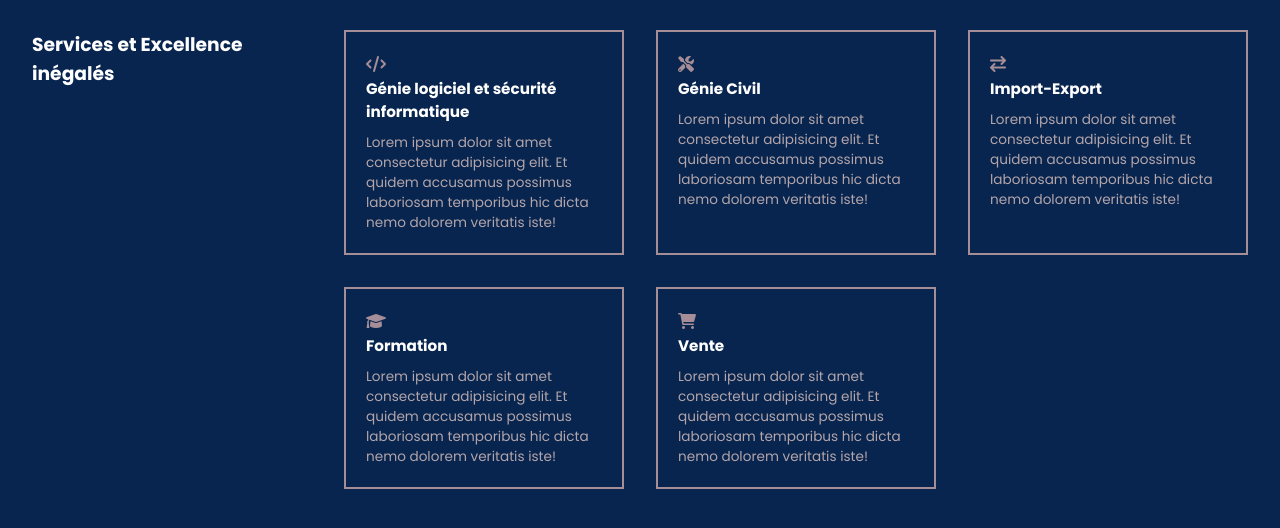
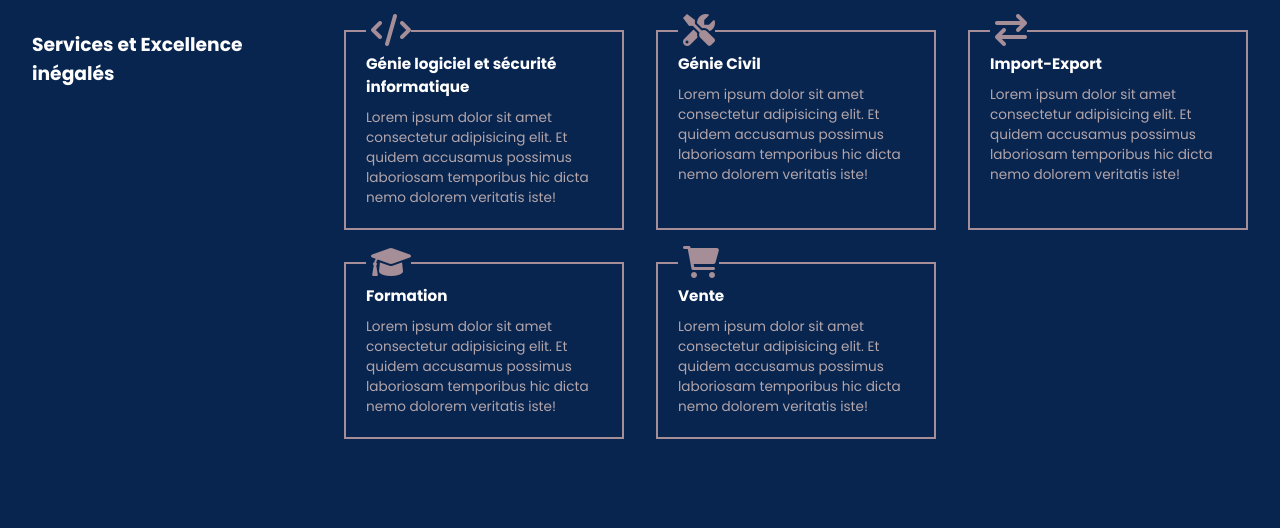
Before and after one commit to Tom-michel/Services-Prescatation-Challenge, a plain HTML site: page index.html in a window 1280 px wide. Drawn offline with Linux system fonts and the light colour scheme.

Commit message:
Completed

```diff
--- a/style.css
+++ b/style.css
@@ -22,6 +22,7 @@ body {
     flex-wrap: wrap;
     gap: 2rem;
     margin-top: 30px;
+    margin-bottom: 30px;
 }
 
 .page .box {
@@ -37,6 +38,11 @@ body {
 
 .page .box i {
     color: #a58e97;
+    font-size: 2rem;
+    position: absolute;
+    top: -1.1rem;
+    background-color: #08254f;
+    padding-left: 5px;
 }
 
 .page .box .content h5 {
```
Also changed, not shown: result-mobile.png (added), result-pc.png (added), 1 other file.
